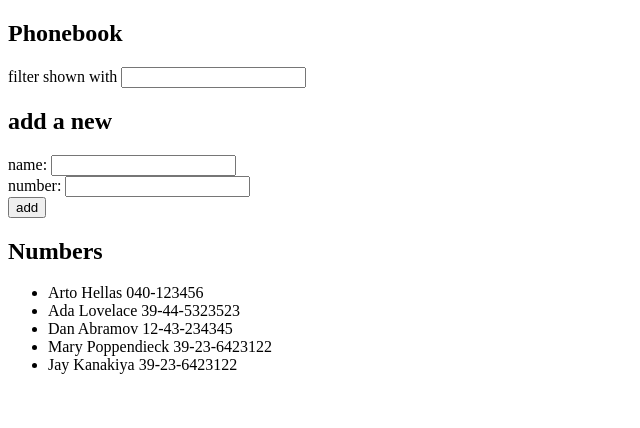
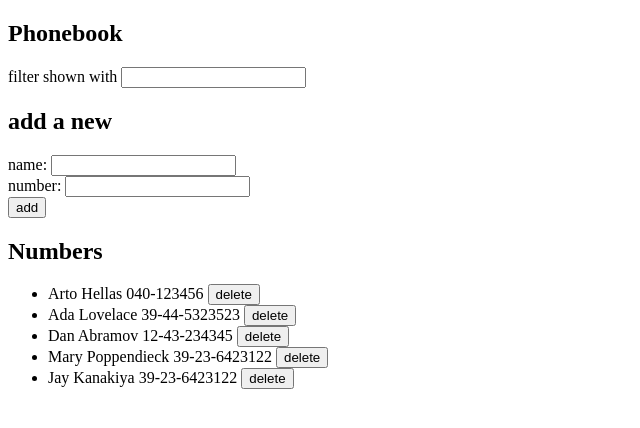
Before and after one commit to JayKanakiya/fullstackopen, a React (Create React App) app in the folder part2/phonebook/: page / in a window 1280 px wide. Shown: the top 428 px of the page, without its empty margins (0-640 px from the left). Built offline with nearby package versions, Linux system fonts and the light colour scheme; data requests are answered from the project's data file.

Commit message:
2.17 solution

```diff
--- a/part2/phonebook/db.json
+++ b/part2/phonebook/db.json
@@ -1,5 +1,5 @@
 {
-    "persons":[
+  "persons": [
     {
       "name": "Arto Hellas",
       "number": "040-123456",
--- a/part2/phonebook/src/App.js
+++ b/part2/phonebook/src/App.js
@@ -8,7 +8,7 @@ const Persons = (props) => {
 		filteredNames = props.persons.filter(person => person.name.toLowerCase().includes(props.showResults.toLowerCase()))
 	}
 	const disp = () => filteredNames.map(person=>
-			<li key={person.name}> {person.name} {person.number}</li>
+			<li key={person.name}> {person.name} {person.number} <button onClick={()=> props.deleteP(person.id)}>delete</button></li>
 	)
 	return (
 
@@ -90,6 +90,17 @@ const App = () => {
 		}
 
   }
+
+  const deletePersonHandler  = (id) => {
+		const p = persons.find( person => person.id === id)
+		if(window.confirm(`Delete ${p.name} ?`)){
+			personService
+				.deletePerson(id)
+				.then(response => {
+					setPersons(persons.filter(person=>person.id!==id))
+				})
+		}
+  }
   const handleChange = (event) => {
 	//   console.log(event.target.value)
 	  setNewName(event.target.value)
@@ -110,7 +121,7 @@ const App = () => {
 	  <h2>add a new </h2>
       <PersonForm addDetails={addDetails} newName={newName} handleChange={handleChange} newNumber={newNumber} handleNumberChange={handleNumberChange} />
       <h2>Numbers</h2>
-      <Persons persons={persons} showResults={showResults} />
+      <Persons persons={persons} showResults={showResults} deleteP={deletePersonHandler} />
     </div>
   )
 }
--- a/part2/phonebook/src/services/person.js
+++ b/part2/phonebook/src/services/person.js
@@ -21,8 +21,16 @@ const update = (id,object) => {
     )
 }
 
+const deletePerson = (id) => {
+    const req = axios.delete(`${"http://localhost:3001/persons"}/${id}`)
+    return req.then(
+        response => response.data
+    )
+}
+
 export default {
     getAll: getAll,
     create: create,
-    update: update
+    update: update,
+    deletePerson: deletePerson
 }
```
Also changed, not shown: part2/phonebook/package.json (line endings or trailing spaces), 1 other file (tests, documents, lock files or other folders). Lines whose indentation alone changed are shown as unchanged.
